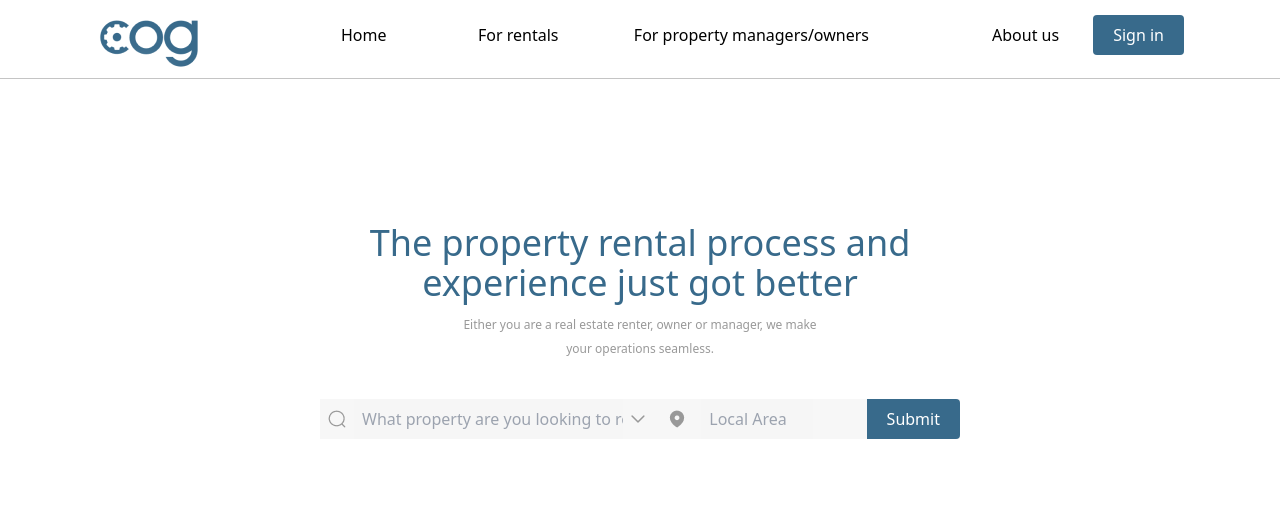
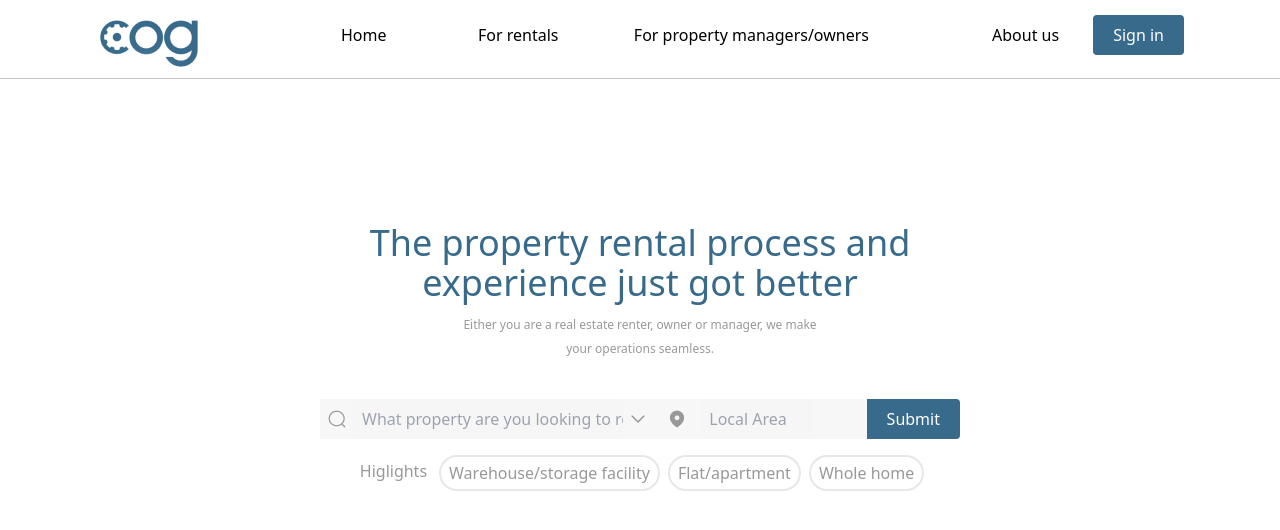
Before and after one commit to Errytagedesign/cog-pm-frontend, a Next.js app in the folder cog-frontend/: page / in a window 1280 px wide. Shown: the top 530 px of the page. Built offline with nearby package versions, Linux system fonts and the light colour scheme.

Commit message:
search Bar done

```diff
--- a/cog-frontend/src/pages/index.js
+++ b/cog-frontend/src/pages/index.js
@@ -12,7 +12,6 @@ import Location from "../../public/assets/icons/Location.png";
 // const inter = Inter({ subsets: ['latin'] })
 
 export default function Home() {
-
   return (
     <>
       <Navbar />
@@ -38,16 +37,17 @@ const Header = () => {
 };
 
 const Seacrh = () => {
-  const handleClick = () =>{
-    console.log('Clicked');
-  }
+  const handleClick = () => {
+    console.log("Clicked");
+  };
   return (
+    <>
       <main className="flex mt-10 bg-lighterGrey lg:w-1/2 md:w-3/4 m-auto justify-between h-10 pl-2">
         <div className="w-full flex items-center">
           <Image src={seacrh} />
           <input
             type="text"
-          className="bg-lighterGrey h-full w-3/6 ml-2 pl-2 outline-2 outline-lightGrey "
+            className="bg-lighterGrey h-full w-3/6 ml-2 pl-2 outline-none "
             placeholder="What property are you looking to rent?"
           />
           <Image src={stroke} className="items-center ml-2" />
@@ -58,7 +58,21 @@ const Seacrh = () => {
             placeholder="Local Area"
           />
         </div>
-      <div className="bg-primary text-white px-5 py-2 rounded-r" onClick={handleClick}>Submit</div>
+        <div
+          className="bg-primary text-white px-5 py-2 rounded-r"
+          onClick={handleClick}
+        >
+          Submit
+        </div>
       </main>
+      <div>
+        <ul className="flex justify-center mt-4 text-lightGrey">
+          <li className="py-1 px-2">Higlights</li>
+          <li className="py-1 px-2 mx-1 items-center  border-2 border-Grey rounded-full">Warehouse/storage facility</li>
+          <li className="py-1 px-2 mx-1 items-center  border-2 border-Grey rounded-full">Flat/apartment</li>
+          <li className="py-1 px-2 mx-1 items-center  border-2 border-Grey rounded-full">Whole home</li>
+        </ul>
+      </div>
+    </>
   );
 };
```
Also changed, not shown: 1 other file (tests, documents, lock files or other folders). Lines whose indentation alone changed are shown as unchanged.
